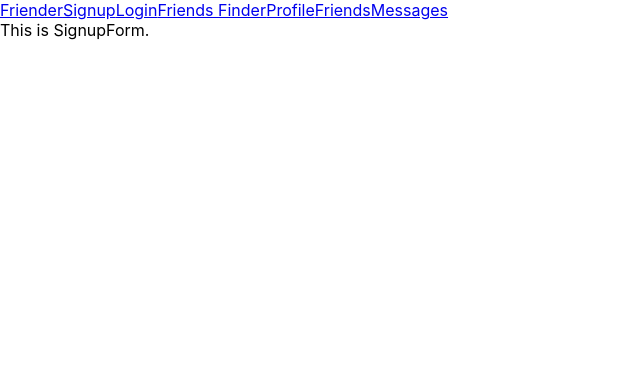
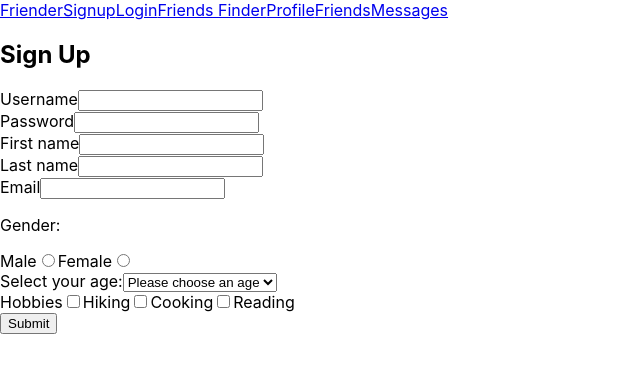
Before and after one commit to lancelee2885/friender-frontend, a React (Create React App) app: page /signup in a window 1280 px wide. Shown: the top 372 px of the page, without its empty margins (0-640 px from the left). Built offline with nearby package versions, Linux system fonts and the light colour scheme.

Commit message:
started Sign Up Form

```diff
--- a/src/SignupForm.js
+++ b/src/SignupForm.js
@@ -1,11 +1,196 @@
-import React from 'react';
+import React, { useState } from "react";
+import { useHistory } from "react-router-dom";
+import Alert from "../common/Alert";
 
-function SignupForm(){
+/** Signup form.
+ *
+ * Shows form and manages update to state on changes.
+ * On submission:
+ * - calls signup function prop
+ * - redirects to /FriendsFinder route
+ *
+ * Routes -> SignupForm -> Alert
+ * Routed as /signup
+ */
+
+function SignupForm({ signup }) {
+  const history = useHistory();
+  const [formData, setFormData] = useState({
+    username: "",
+    password: "",
+    firstName: "",
+    lastName: "",
+    email: "",
+    gender: "",
+    age: "",
+    hobbies: [],
+    interests: [],
+    location: "",
+    friendRadius: 50
+  });
+
+  const [formErrors, setFormErrors] = useState([]);
+
+  console.debug(
+      "SignupForm",
+      "signup=", typeof signup,
+      "formData=", formData,
+      "formErrors=", formErrors,
+  );
+
+  /** Handle form submit:
+   *
+   * Calls login func prop and, if successful, redirect to /FriendsFinder.
+   */
+
+  async function handleSubmit(evt) {
+    evt.preventDefault();
+    try {
+      await signup(formData);
+      history.push("/FriendsFinder");
+    } catch (err) {
+      setFormErrors(err);
+    }
+  }
+
+  /** Update form data field */
+  function handleChange(evt) {
+    const { name, value } = evt.target;
+    setFormData(data => ({ ...data, [name]: value }));
+  }
+
   return (
-    <div>
-      This is SignupForm.
-    </div>
-  )
+      <div className="SignupForm">
+        <div className="container col-md-6 offset-md-3 col-lg-4 offset-lg-4">
+          <h2 className="mb-3">Sign Up</h2>
+          <div className="card">
+            <div className="card-body">
+              <form onSubmit={handleSubmit}>
+                <div className="form-group">
+                  <label>Username</label>
+                  <input
+                      name="username"
+                      className="form-control"
+                      value={formData.username}
+                      onChange={handleChange}
+                  />
+                </div>
+                <div className="form-group">
+                  <label>Password</label>
+                  <input
+                      type="password"
+                      name="password"
+                      className="form-control"
+                      value={formData.password}
+                      onChange={handleChange}
+                  />
+                </div>
+
+                <div className="form-group">
+                  <label>First name</label>
+                  <input
+                      name="firstName"
+                      className="form-control"
+                      value={formData.firstName}
+                      onChange={handleChange}
+                  />
+                </div>
+                <div className="form-group">
+                  <label>Last name</label>
+                  <input
+                      name="lastName"
+                      className="form-control"
+                      value={formData.lastName}
+                      onChange={handleChange}
+                  />
+                </div>
+                <div className="form-group">
+                  <label>Email</label>
+                  <input
+                      type="email"
+                      name="email"
+                      className="form-control"
+                      value={formData.email}
+                      onChange={handleChange}
+                  />
+                </div>
+
+
+
+
+
+                <div className="form-group">
+                  <p>Gender: </p>
+                    <label htmlFor="male">Male</label>
+                    <input
+                        type="radio"
+                        id="male"
+                        name="gender"
+                        value="male"
+                        onChange={handleChange}
+                        className="form-control"
+                        // checked={form.type === 'gender'}
+                    />
+                    <label htmlFor="female">Female</label>
+                    <input
+                        type="radio"
+                        id="female"
+                        name="gender"
+                        value="female"
+                        onChange={handleChange}
+                        className="form-control"
+                        // checked={form.type === 'gender'}
+                    />
+                </div>
+
+                <div className="form-group">
+                  <label htmlFor="age">Select your age:</label>
+                  <select name="age" id="age">
+                  <option value="choose">Please choose an age</option>
+                    <option value="under18">Under 18</option>
+                    {Array.from({length: 48}, (_, i) => i + 18)
+                    .map(a => <option value={`${a}`}>{a}</option>)
+                    }
+                    <option value="over65">Over 65</option>
+                  </select>
+                </div>
+
+                <div className="form-group">
+                  <label>Hobbies</label>
+                  <input
+                    type="checkbox" id="hobbies" name="hobbies" value="Hiking" onChange={handleChange}></input>
+                  <label htmlFor="hobbies">Hiking</label>
+                  <input
+                    type="checkbox" id="hobbies" name="hobbies" value="Cooking" onChange={handleChange}></input>
+                  <label htmlFor="hobbies">Cooking</label>
+                  <input
+                    type="checkbox" id="hobbies" name="hobbies" value="Reading" onChange={handleChange}></input>
+                  <label htmlFor="hobbies">Reading</label>
+                </div>
+
+
+
+                {/* // continue here */}
+
+
+                {formErrors.length
+                    ? <Alert type="danger" messages={formErrors} />
+                    : null
+                }
+
+                <button
+                    type="submit"
+                    className="btn btn-primary float-right"
+                    onSubmit={handleSubmit}
+                >
+                  Submit
+                </button>
+              </form>
+            </div>
+          </div>
+        </div>
+      </div>
+  );
 }
 
 export default SignupForm;
```
